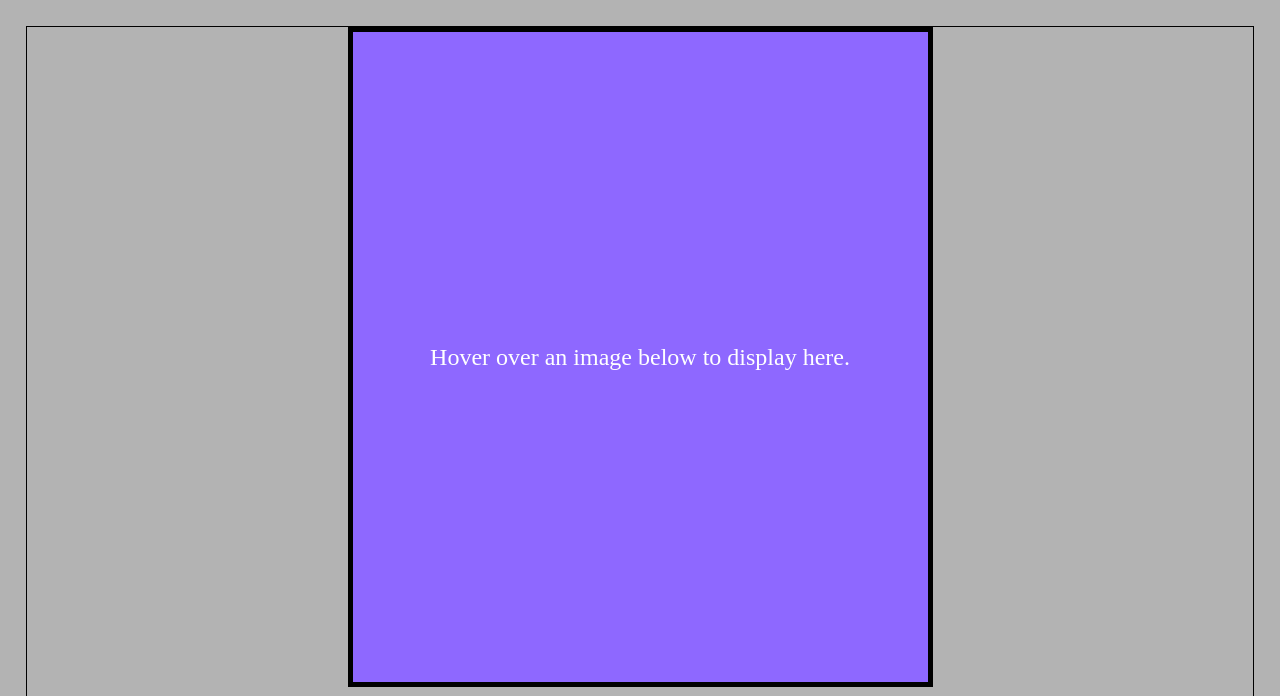
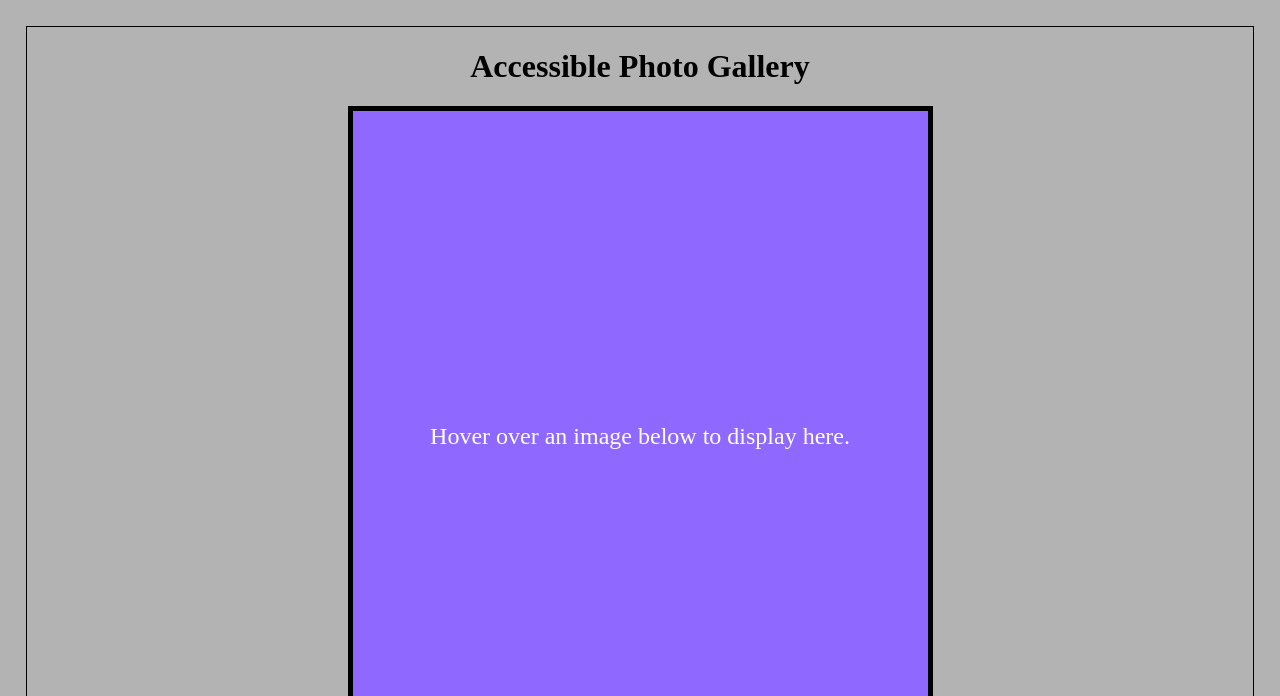
Before and after one commit to Drayter/JS-gallery, a plain HTML site: page index.html in a window 1280 px wide. Shown: the top 696 px of the page. Drawn offline with Linux system fonts and the light colour scheme.

Commit message:
Update index.html

```diff
--- a/index.html
+++ b/index.html
@@ -7,6 +7,10 @@
 	<script src="gallery.js" defer></script>
 </head>
 <body onload="addTabIndex()">
+
+
+	<main>
+		<h1>Accessible Photo Gallery</h1>
 
 		<div id="image">
 			Hover over an image below to display here.
@@ -29,6 +33,7 @@
 
 		<img class="preview" alt="Sleepy Puppy Resting" src="https://images.unsplash.com/photo-1537151608828-ea2b11777ee8?w=500"
 			 onmouseover="upDate(this)" onmouseleave="unDo()" onfocus="upDate(this)" onblur="unDo()">
+	</main>
 
 </body>
 </html>
```
Lines whose indentation alone changed are shown as unchanged.
